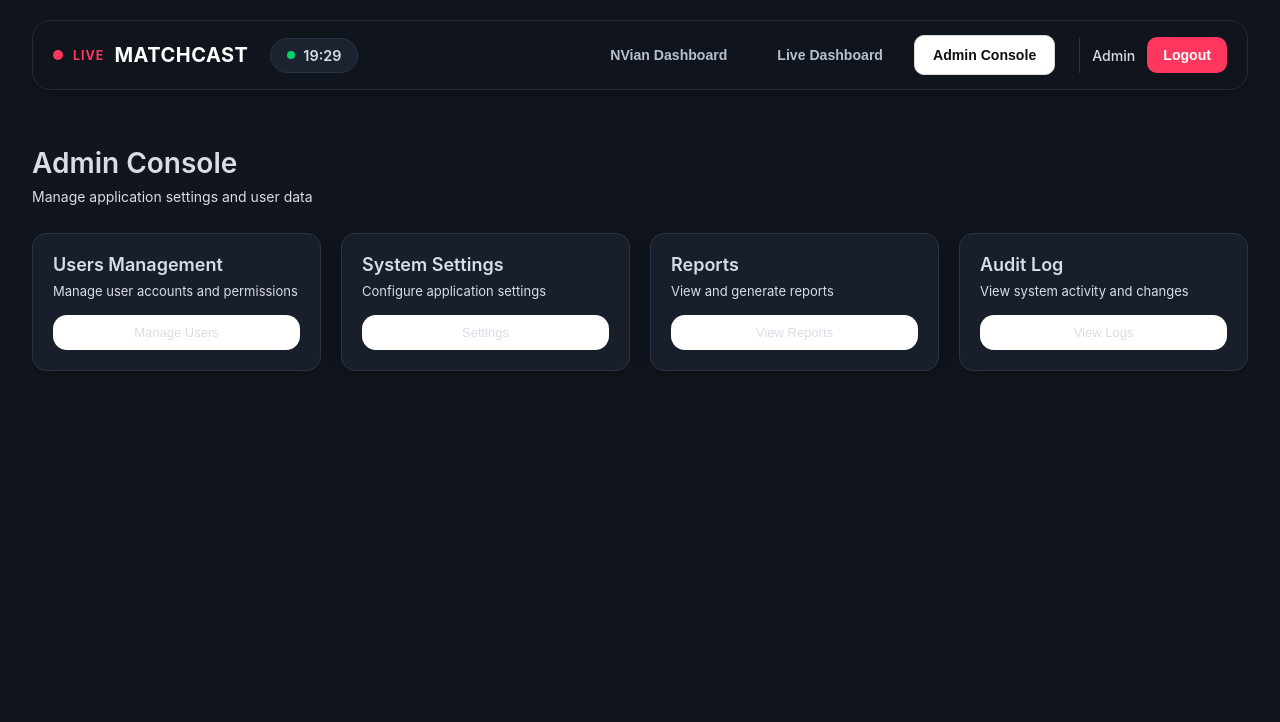
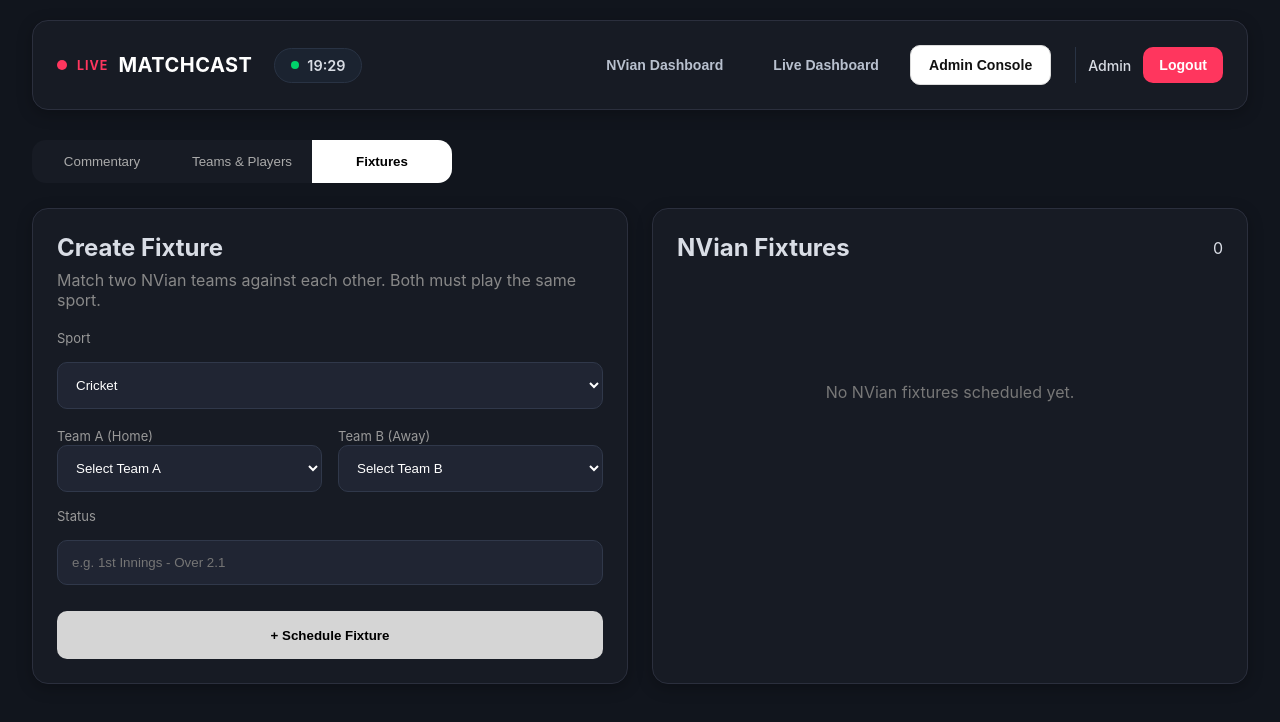
Before and after one commit to majeedhyderabadi/Cricbuzz, a React (Vite) app: page /admin in a window 1280 px wide. Shown: the top 722 px of the page. Built offline with nearby package versions, Linux system fonts and the light colour scheme; sample sign-in values are in the browser's storage.

Commit message:
Admin page layout and add Fixture management components

```diff
--- a/src/Pages/Admin.css
+++ b/src/Pages/Admin.css
@@ -1,81 +1,24 @@
-.admin-panel {
-    padding: 28px 0;
+.admin-page{
+    margin-top:30px;
 }
 
-.admin-panel__header {
-    margin-bottom: 28px;
+.fixtures-layout{
+    display:grid;
+    grid-template-columns:1fr 1fr;
+    gap:24px;
+    margin-top:25px;
+
 }
 
-.admin-panel__title {
-    font-size: 28px;
-    font-weight: 600;
-    color: var(--color-text);
-    margin-bottom: 8px;
+.card{
+    background:#171b24;
+    border:1px solid #2b2f3d;
+    border-radius:16px;
+    padding:24px;
 }
 
-.admin-panel__subtitle {
-    font-size: 14px;
-    color: var(--color-text-muted);
-}
-
-.admin-panel__content {
-    display: grid;
-    grid-template-columns: repeat(auto-fit, minmax(280px, 1fr));
-    gap: 20px;
-}
-
-.admin-card {
-    padding: 20px;
-    display: flex;
-    flex-direction: column;
-    transition: transform 0.2s ease, box-shadow 0.2s ease;
-}
-
-.admin-card:hover {
-    transform: translateY(-4px);
-    box-shadow: var(--shadow-card-hover);
-}
-
-.admin-card__title {
-    font-size: 18px;
-    font-weight: 600;
-    color: var(--color-text);
-    margin-bottom: 8px;
-}
-
-.admin-card__description {
-    font-size: 13px;
-    color: var(--color-text-muted);
-    margin-bottom: 16px;
-    flex-grow: 1;
-}
-
-.admin-card__button {
-    padding: 10px 16px;
-    background: var(--color-primary);
-    color: var(--color-text-on-primary);
-    border: none;
-    border-radius: var(--border-radius);
-    font-size: 13px;
-    font-weight: 500;
-    cursor: pointer;
-    transition: background 0.2s ease;
-}
-
-.admin-card__button:hover {
-    background: var(--color-primary-hover);
-}
-
-.admin-card__button:active {
-    opacity: 0.9;
-}
-
-@media (max-width: 768px) {
-    .admin-panel__content {
-        grid-template-columns: 1fr;
-    }
-
-    .admin-panel__title {
-        font-size: 24px;
+@media(max-width:900px){
+    .fixtures-layout{
+        grid-template-columns:1fr;
     }
 }
--- a/src/Pages/Admin.tsx
+++ b/src/Pages/Admin.tsx
@@ -1,41 +1,26 @@
+import Header from "../components/Header/Header";
+import AdminTabs from "../components/AdminTabs/AdminTabs";
+import FixtureForm from "../components/FixtureForm/FixtureForm";
+import FixtureList from "../components/FixtureList/FixtureList";
 import "./Admin.css";
-import Header from "../components/Header/Header";
 
 function Admin() {
     return (
         <main className="container">
             <Header />
-            <section className="section admin-panel">
-                <div className="admin-panel__header">
-                    <h1 className="admin-panel__title">Admin Console</h1>
-                    <p className="admin-panel__subtitle">Manage application settings and user data</p>
+
+            <section className="admin-page">
+
+                <AdminTabs />
+
+                <div className="fixtures-layout">
+
+                    <FixtureForm />
+
+                    <FixtureList />
+
                 </div>
 
-                <div className="admin-panel__content">
-                    <div className="admin-card card">
-                        <h2 className="admin-card__title">Users Management</h2>
-                        <p className="admin-card__description">Manage user accounts and permissions</p>
-                        <button className="admin-card__button">Manage Users</button>
-                    </div>
-
-                    <div className="admin-card card">
-                        <h2 className="admin-card__title">System Settings</h2>
-                        <p className="admin-card__description">Configure application settings</p>
-                        <button className="admin-card__button">Settings</button>
-                    </div>
-
-                    <div className="admin-card card">
-                        <h2 className="admin-card__title">Reports</h2>
-                        <p className="admin-card__description">View and generate reports</p>
-                        <button className="admin-card__button">View Reports</button>
-                    </div>
-
-                    <div className="admin-card card">
-                        <h2 className="admin-card__title">Audit Log</h2>
-                        <p className="admin-card__description">View system activity and changes</p>
-                        <button className="admin-card__button">View Logs</button>
-                    </div>
-                </div>
             </section>
         </main>
     );
--- /dev/null
+++ b/src/components/AdminTabs/AdminTabs.css
@@ -0,0 +1,22 @@
+.admin-tabs{
+    display:flex;
+    width:420px;
+    background:#171b24;
+    border-radius:14px;
+    overflow:hidden;
+}
+
+.admin-tabs button{
+    flex:1;
+    padding:14px;
+    border:none;
+    cursor:pointer;
+    color:#aaa;
+    background:transparent;
+}
+
+.admin-tabs .active{
+    background:white;
+    color:black;
+    font-weight:600;
+}
--- /dev/null
+++ b/src/components/AdminTabs/AdminTabs.tsx
@@ -0,0 +1,13 @@
+import "./AdminTabs.css";
+
+function AdminTabs() {
+    return (
+        <div className="admin-tabs">
+            <button>Commentary</button>
+            <button>Teams & Players</button>
+            <button className="active">Fixtures</button>
+        </div>
+    );
+}
+
+export default AdminTabs;
--- /dev/null
+++ b/src/components/FixtureForm/FixtureForm.css
@@ -0,0 +1,47 @@
+.fixture-form h2 {
+    margin-bottom: 8px;
+}
+
+.fixture-form p {
+    color: #888;
+    margin-bottom: 20px;
+}
+
+.fixture-form form {
+    display: flex;
+    flex-direction: column;
+    gap: 16px;
+
+}
+
+.fixture-form label {
+    color: #999;
+    font-size: 13px;
+}
+
+.fixture-form select,
+.fixture-form input {
+    width: 100%;
+    padding: 14px;
+    border-radius: 10px;
+    background: #202533;
+    border: 1px solid #30384a;
+    color: white;
+}
+
+.teams-row {
+    display: grid;
+    grid-template-columns: 1fr 1fr;
+    gap: 16px;
+}
+
+.fixture-form button {
+    margin-top: 10px;
+    height: 48px;
+    border: none;
+    border-radius: 10px;
+    background: #d5d5d5;
+    color: black;
+    font-weight: 600;
+    cursor: pointer;
+}
--- /dev/null
+++ b/src/components/FixtureForm/FixtureForm.tsx
@@ -0,0 +1,177 @@
+import { useState } from "react";
+import type { ChangeEvent, FormEvent } from "react";
+import "./FixtureForm.css";
+
+interface Sport {
+    id: number;
+    sport: string;
+    teams: string[];
+}
+
+interface Fixture {
+    sport: string;
+    home: string;
+    away: string;
+    status: string;
+}
+
+const sportsData: Sport[] = [
+    {
+        id: 1,
+        sport: "Cricket",
+        teams: [
+            "NVian Strikers",
+            "NVian Warriors",
+            "NVian Titans",
+        ],
+    },
+    {
+        id: 2,
+        sport: "Football",
+        teams: [
+            "NVian United",
+            "NVian Rangers",
+            "NVian Eagles",
+        ],
+    },
+    {
+        id: 3,
+        sport: "Badminton",
+        teams: [
+            "NVian Smashers",
+            "NVian Aces",
+            "NVian Racquets",
+        ],
+    },
+];
+
+function FixtureForm() {
+    const [fixture, setFixture] = useState<Fixture>({
+        sport: sportsData[0].sport,
+        home: "",
+        away: "",
+        status: "",
+    });
+
+    // Get teams based on selected sport
+    const selectedSport = sportsData.find(
+        (item) => item.sport === fixture.sport
+    );
+
+    const teams = selectedSport?.teams ?? [];
+
+    const handleChange = (
+        e: ChangeEvent<HTMLSelectElement | HTMLInputElement>
+    ) => {
+        const { name, value } = e.target;
+
+        // Reset team selections whenever sport changes
+        if (name === "sport") {
+            setFixture((prev) => ({
+                ...prev,
+                sport: value,
+                home: "",
+                away: "",
+            }));
+            return;
+        }
+
+        setFixture((prev) => ({
+            ...prev,
+            [name]: value,
+        }));
+    };
+
+    const handleSubmit = (e: FormEvent<HTMLFormElement>) => {
+        e.preventDefault();
+
+        console.log("Fixture Details:", fixture);
+    };
+
+    return (
+        <div className="card fixture-form">
+            <h2>Create Fixture</h2>
+
+            <p>
+                Match two NVian teams against each other.
+                Both must play the same sport.
+            </p>
+
+            <form onSubmit={handleSubmit}>
+                <label>Sport</label>
+
+                <select
+                    name="sport"
+                    value={fixture.sport}
+                    onChange={handleChange}
+                >
+                    {sportsData.map((sport) => (
+                        <option key={sport.id} value={sport.sport}>
+                            {sport.sport}
+                        </option>
+                    ))}
+                </select>
+
+                <div className="teams-row">
+                    <div>
+                        <label>Team A (Home)</label>
+
+                        <select
+                            name="home"
+                            value={fixture.home}
+                            onChange={handleChange}
+                        >
+                            <option value="">Select Team A</option>
+
+                            {teams
+                                .filter((team) => team !== fixture.away)
+                                .map((team) => (
+                                    <option key={team} value={team}>
+                                        {team}
+                                    </option>
+                                ))}
+                        </select>
+                    </div>
+                    <div>
+                        <label>Team B (Away)</label>
+
+                        <select
+                            name="away"
+                            value={fixture.away}
+                            onChange={handleChange}
+                        >
+                            <option value="">Select Team B</option>
+
+                            {teams
+                                .filter((team) => team !== fixture.home)
+                                .map((team) => (
+                                    <option key={team} value={team}>
+                                        {team}
+                                    </option>
+                                ))}
+                        </select>
+                    </div>
+                </div>
+
+                <label>Status</label>
+
+                <input
+                    type="text"
+                    name="status"
+                    placeholder="e.g. 1st Innings - Over 2.1"
+                    value={fixture.status}
+                    onChange={handleChange}
+                />
+
+                <button
+                    type="submit"
+                    disabled={!fixture.home || !fixture.away}
+                >
+                    + Schedule Fixture
+                </button>
+            </form>
+        </div>
+    );
+}
+
+export default FixtureForm;
--- /dev/null
+++ b/src/components/FixtureList/FixtureList.css
@@ -0,0 +1,14 @@
+.fixture-header{
+    display:flex;
+    justify-content:space-between;
+    align-items:center;
+    margin-bottom:20px;
+}
+
+.empty{
+    height:220px;
+    display:flex;
+    justify-content:center;
+    align-items:center;
+    color:#777;
+}
--- /dev/null
+++ b/src/components/FixtureList/FixtureList.tsx
@@ -0,0 +1,34 @@
+import type { ReactElement } from "react";
+import "./FixtureList.css";
+
+interface Fixture {
+  home: string;
+  away: string;
+}
+
+function FixtureList(): ReactElement {
+  const fixtures: Fixture[] = [];
+
+  return (
+    <div className="card fixture-list">
+      <div className="fixture-header">
+        <h2>NVian Fixtures</h2>
+        <span>{fixtures.length}</span>
+      </div>
+
+      {fixtures.length === 0 ? (
+        <div className="empty">
+          No NVian fixtures scheduled yet.
+        </div>
+      ) : (
+        fixtures.map((fixture: Fixture, index: number) => (
+          <div key={index}>
+            {fixture.home} vs {fixture.away}
+          </div>
+        ))
+      )}
+    </div>
+  );
+}
+
+export default FixtureList;
```
